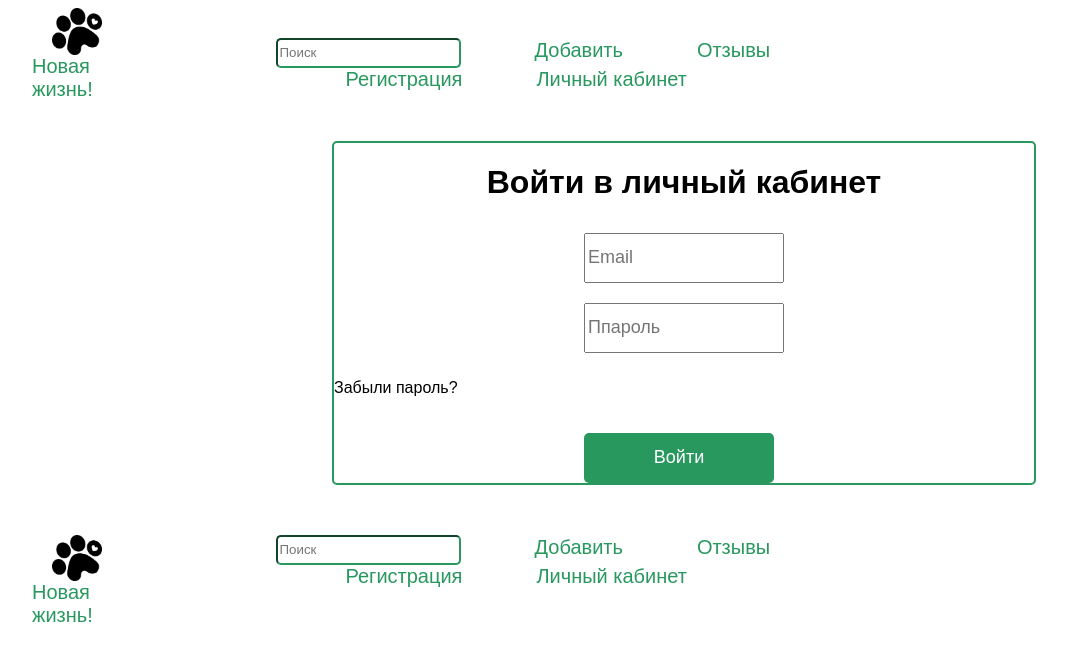
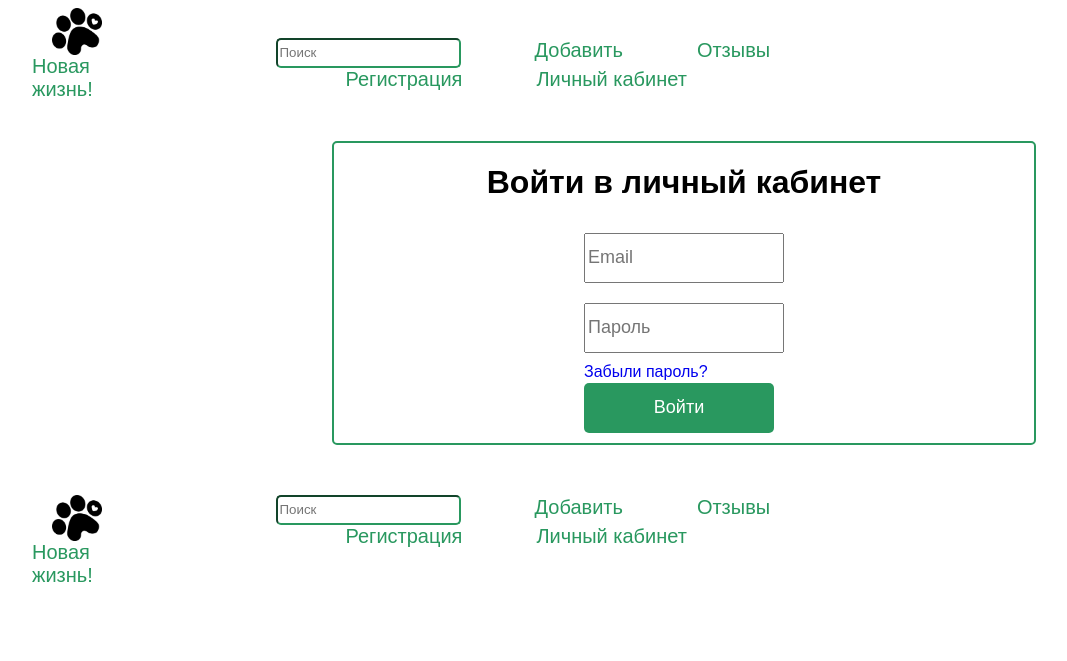
Before and after one commit to KariNNa33/verstka, a PHP site: page /profile.html in a window 1360 px wide. Shown: the top 661 px of the page, without its empty margins (276-1343 px from the left). Run offline with PHP 8.4, Linux system fonts and the light colour scheme.

Commit message:
Add files via upload

```diff
--- a/profile.html
+++ b/profile.html
@@ -31,9 +31,10 @@
             <h1 class='reg'>Войти в личный кабинет</h1>
             <div class='input-fields'>
                 <input type='email' placeholder='Email' class='input'></input><br>
-                <input type='password' placeholder='Ппароль' class='input'></input>
+                <input type='password' placeholder='Пароль' class='input'></input>
+
             </div>
-            <p>Забыли пароль?<p>
+                <a href="#" class="password_q">Забыли пароль?</a>
             <div><button class='zareg'>Войти</button></div>
         </div>
 
--- a/reg.css
+++ b/reg.css
@@ -86,7 +86,6 @@ h2 {
 
 
 .zareg {
-
     margin-top: 20px;
     background-color: #29985f;
     color: #ffff;
@@ -94,8 +93,14 @@ h2 {
     border-radius: 5px;
     width: 190px;
     height: 50px;
+    margin-bottom: 10px;
 }
 
+.zareg:hover{
+    background-color: #ffff;
+    color: #29985f;
+    border: 2px solid #29985f;
+}
 
 
 
@@ -104,3 +109,8 @@ h2 {
     display: flex;
     justify-content: center;
 }
+
+.password_q{
+    position: absolute;
+    margin-left: 250px;
+}
--- a/register.html
+++ b/register.html
@@ -33,7 +33,7 @@
                 <input type='email' placeholder='Email' class='input'></input><br>
                 <input type='text' placeholder='Имя' class='input'></input><br>
                 <input type='text' placeholder='Фамилия' class='input'></input><br>
-                <input type='number' placeholder='Телефон' class='input'></input><br>
+                <input type='tel' placeholder='Телефон' class='input'></input><br>
                 <input type='password' placeholder='Пароль' class='input'></input><br>
                 <input type='password' placeholder='Повтор пароля' class='input'></input>
             </div>
```
